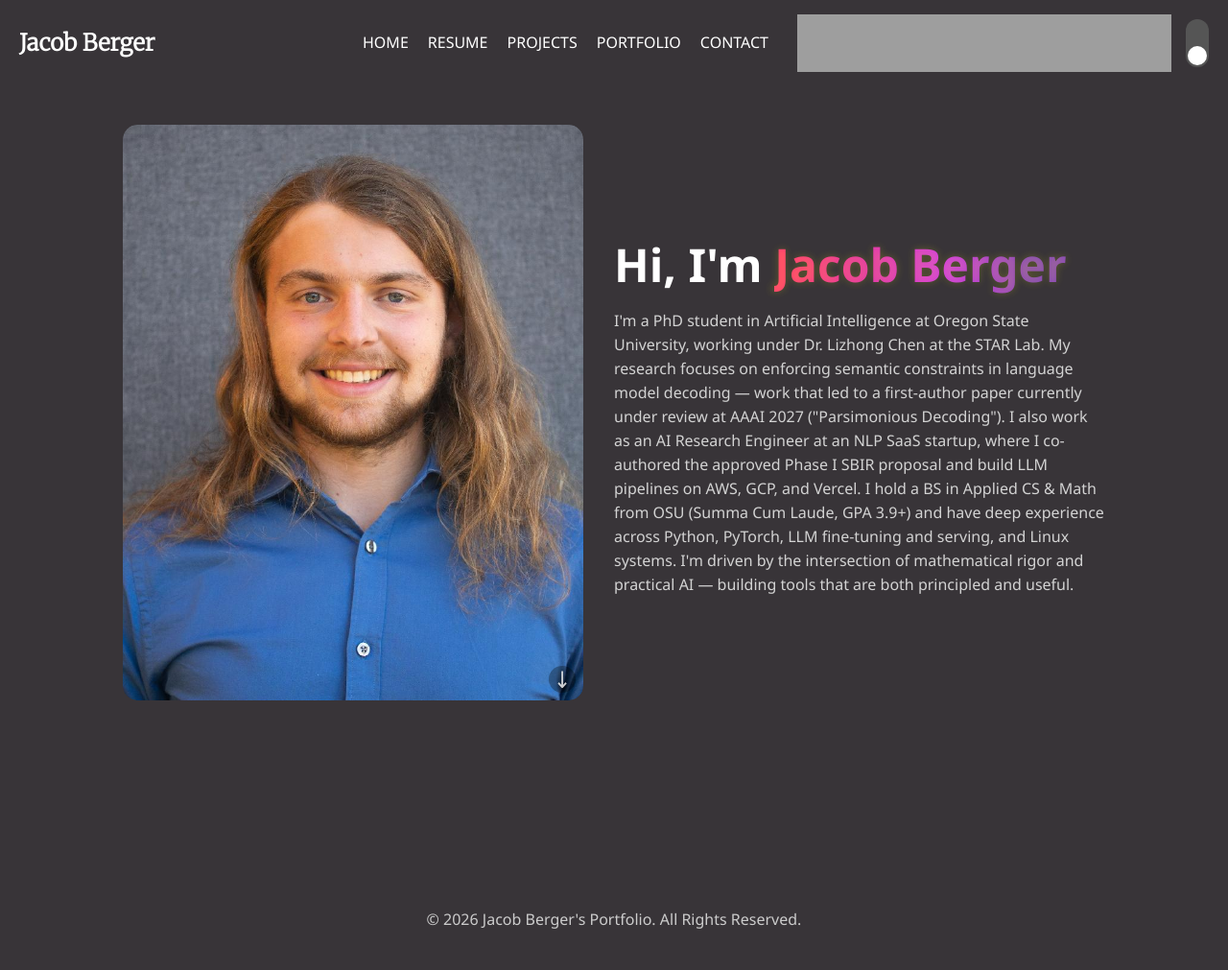
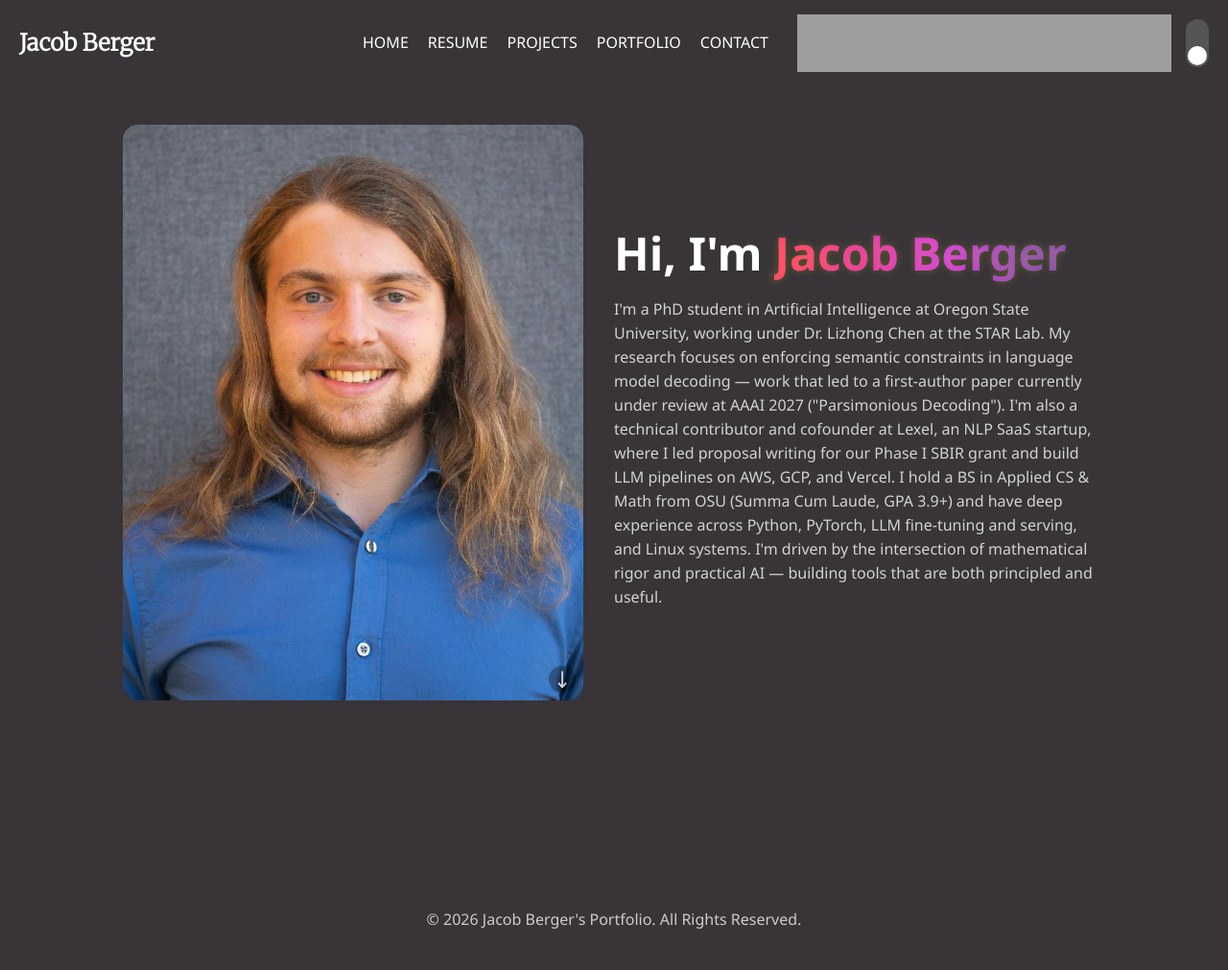
Before and after one commit to bergerjacob/bergerj-website, a Jekyll site: the page built from index.html, in a window 1280 px wide. Shown: the whole page at 96% size. Built offline with Jekyll 4.4.1, drawn with Linux system fonts in a browser that asks for light colours.

Commit message:
align roles and sbir claim with resume

```diff
--- a/index.html
+++ b/index.html
@@ -10,7 +10,7 @@ layout: page
     <div class="text-container">
         <h2 class="description">Hi, I'm <span class="rainbow-text">Jacob Berger</span></h2>
         <p class="description">
-            I'm a PhD student in Artificial Intelligence at Oregon State University, working under Dr. Lizhong Chen at the STAR Lab. My research focuses on enforcing semantic constraints in language model decoding — work that led to a first-author paper currently under review at AAAI 2027 ("Parsimonious Decoding"). I also work as an AI Research Engineer at an NLP SaaS startup, where I co-authored the approved Phase I SBIR proposal and build LLM pipelines on AWS, GCP, and Vercel. I hold a BS in Applied CS & Math from OSU (Summa Cum Laude, GPA 3.9+) and have deep experience across Python, PyTorch, LLM fine-tuning and serving, and Linux systems. I'm driven by the intersection of mathematical rigor and practical AI — building tools that are both principled and useful.
+            I'm a PhD student in Artificial Intelligence at Oregon State University, working under Dr. Lizhong Chen at the STAR Lab. My research focuses on enforcing semantic constraints in language model decoding — work that led to a first-author paper currently under review at AAAI 2027 ("Parsimonious Decoding"). I'm also a technical contributor and cofounder at Lexel, an NLP SaaS startup, where I led proposal writing for our Phase I SBIR grant and build LLM pipelines on AWS, GCP, and Vercel. I hold a BS in Applied CS & Math from OSU (Summa Cum Laude, GPA 3.9+) and have deep experience across Python, PyTorch, LLM fine-tuning and serving, and Linux systems. I'm driven by the intersection of mathematical rigor and practical AI — building tools that are both principled and useful.
         </p>
     </div>
 </div>
--- a/portfolio/index.html
+++ b/portfolio/index.html
@@ -26,7 +26,7 @@ title: Portfolio
             <div class="card-content">
                 <ul>
                     <li>Architected end-to-end data pipelines for training specialized LLMs.</li>
-                    <li>Led and co-authored the approved Phase I SBIR proposal.</li>
+                    <li>Led proposal writing and secured a Phase I SBIR grant.</li>
                     <li>Deployed cloud infrastructure on AWS, GCP, and Vercel.</li>
                 </ul>
             </div>
--- a/projects/index.html
+++ b/projects/index.html
@@ -20,7 +20,7 @@ title: Projects
     </li>
     <li>
         <strong>AuTuber - AI Stage Hand for Live Streaming</strong> -
-        An AI agent that acts as a "stage hand" for live streamers. It observes webcam, screen capture, microphone audio, and live OBS/VTube Studio state, then controls streaming tools (scene switches, VTuber emotes, overlay triggers) via WebSocket APIs. Built as a multimodal context + LLM-driven action planning system. Served as Project Manager, AI Engineer, and Full Stack Engineer on a team of 4.
+        An AI agent that acts as a "stage hand" for live streamers. It observes webcam, screen capture, microphone audio, and live OBS/VTube Studio state, then controls streaming tools (scene switches, VTuber emotes, overlay triggers) via WebSocket APIs. Built as a multimodal context + LLM-driven action planning system. Served as Project Manager and Technical Lead on a team of 4.
         <a href="https://autuber.lesteuai.com/" target="_blank">[Live site]</a> <a href="https://github.com/waiyanzt/AuTuber" target="_blank">[GitHub]</a>
     </li>
     <li>
```
